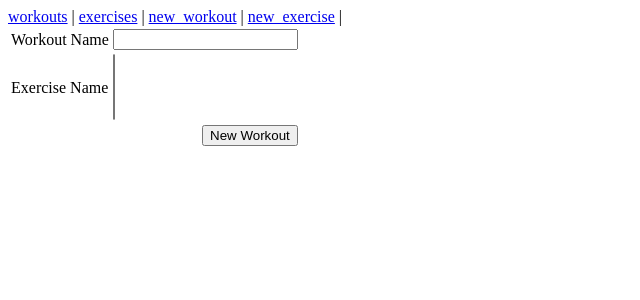
After one commit to petezhut/smallstuff, a Flask app: page /new_workout in a window 1280 px wide. The commit adds this page. Shown: the top 300 px of the page, without its empty margins (0-640 px from the left). Run offline with Flask 2, Linux system fonts and the light colour scheme; parts of the project's set-up code (start-up, migrations or seed data) failed here and were passed over.

Commit message:
Maniacal laughter as I get more of the system working...

```diff
--- a/forms.py
+++ b/forms.py
@@ -1,5 +1,9 @@
 from wtforms import Form, TextField, SelectMultipleField
+import database
 
 class NewExerciseForm(Form):
     exercise_name = TextField("Exercise Name")
-    exercise_list = SelectMultipleField("Exercise List", choices=[( 1, 'Exercise 1'), (2, 'Exercise 2'), (3, 'Exercise 3')])
+
+class NewWorkoutForm(Form):
+    workout_name = TextField("Workout Name")
+    exercise_list = SelectMultipleField("Exercise List", choices=map(lambda x: (x['name'], x['name']), database.Database().exercises.find()))
--- a/main.py
+++ b/main.py
@@ -6,23 +6,44 @@ app = Flask("SmallStuff")
 app.debug = True
 
 DB = database.Database()
-DB.DbInit()
-@app.route("/")
-def index():
-    return render_template('basic.html', title = "SmallStuff")
+#DB.DbInit()
 
-@app.route("/showall")
-def showall():
-    return render_template("showall.html", data=DB.exercises.find())
+LINKS = {
+        'workouts' : "/workouts",
+        'exercises' : '/exercises',
+        'new_workout' : '/new_workout',
+        'new_exercise' : '/new_exercise',
+        }
+
+@app.route("/exercises")
+def exercises():
+    return render_template("showallexercises.html", data=DB.exercises.find(), title="SmallStuff", links=LINKS)
+
+@app.route("/workouts")
+def workouts():
+    return render_template("showallworkouts.html", data=DB.workouts.find(), title="SmallStuff", links=LINKS)
 
 @app.route("/new_exercise", methods = ['GET', 'POST'])
 def new_exercise():
     form = forms.NewExerciseForm(request.form)
     if request.method == 'POST':
         DB.exercises.insert({'name' : form.exercise_name.data})
-        return redirect(url_for('showall'))
-    return render_template('new_exercise.html', form=form)
+        return redirect(url_for('exercises'))
+    return render_template('new_exercise.html', form=form, title="SmallStuff", links=LINKS)
+
+@app.route("/new_workout", methods = ['GET', 'POST'])
+def new_workout():
+    form = forms.NewWorkoutForm(request.form)
+    if request.method == 'POST':
+        DB.workouts.insert({'name' : form.workout_name.data, 'exercises' : form.exercise_list.data })
+        return redirect(url_for('workouts'))
+    return render_template('new_workout.html', form=form, title="SmallStuff", links=LINKS)
+
+
+@app.route("/")
+def index():
+    return render_template('basic.html', title="SmallStuff", links=LINKS)
 
 
 if __name__ == '__main__':
-    app.run()
+    app.run(host="0.0.0.0")
--- a/templates/basic.html
+++ b/templates/basic.html
@@ -1,6 +1,10 @@
 <!doctype html>
 <title>{{ title }}</title>
 <link rel=styleshee type=text/css href="{{ url_for('static', filename='style.css') }}">
+<div class=navigation>
+{% for link in links %}
+    <a href='{{ links[link] }}'>{{ link }}</a> |
+{% endfor %}
 <div class=page>
     {% block body %}{% endblock %}
 </div>
--- /dev/null
+++ b/templates/new_workout.html
@@ -0,0 +1,10 @@
+{% extends "basic.html" %}
+{% block body %}
+    <form method="post" action="/new_workout">
+        <table>
+            <tr><td>Workout Name</td><td>{{ form.workout_name }}</td></tr>
+            <tr><td>Exercise Name</td><td>{{ form.exercise_list }}</td></tr>
+            <tr><td colspan=2 align=right><input type=submit value="New Workout"></td></tr>
+        </table>
+    </form>
+{% endblock %}
```
Also changed, not shown: templates/showallworkouts.html (added, +12 -0 lines), templates/showallexercises.html (renamed from templates/showall.html).
